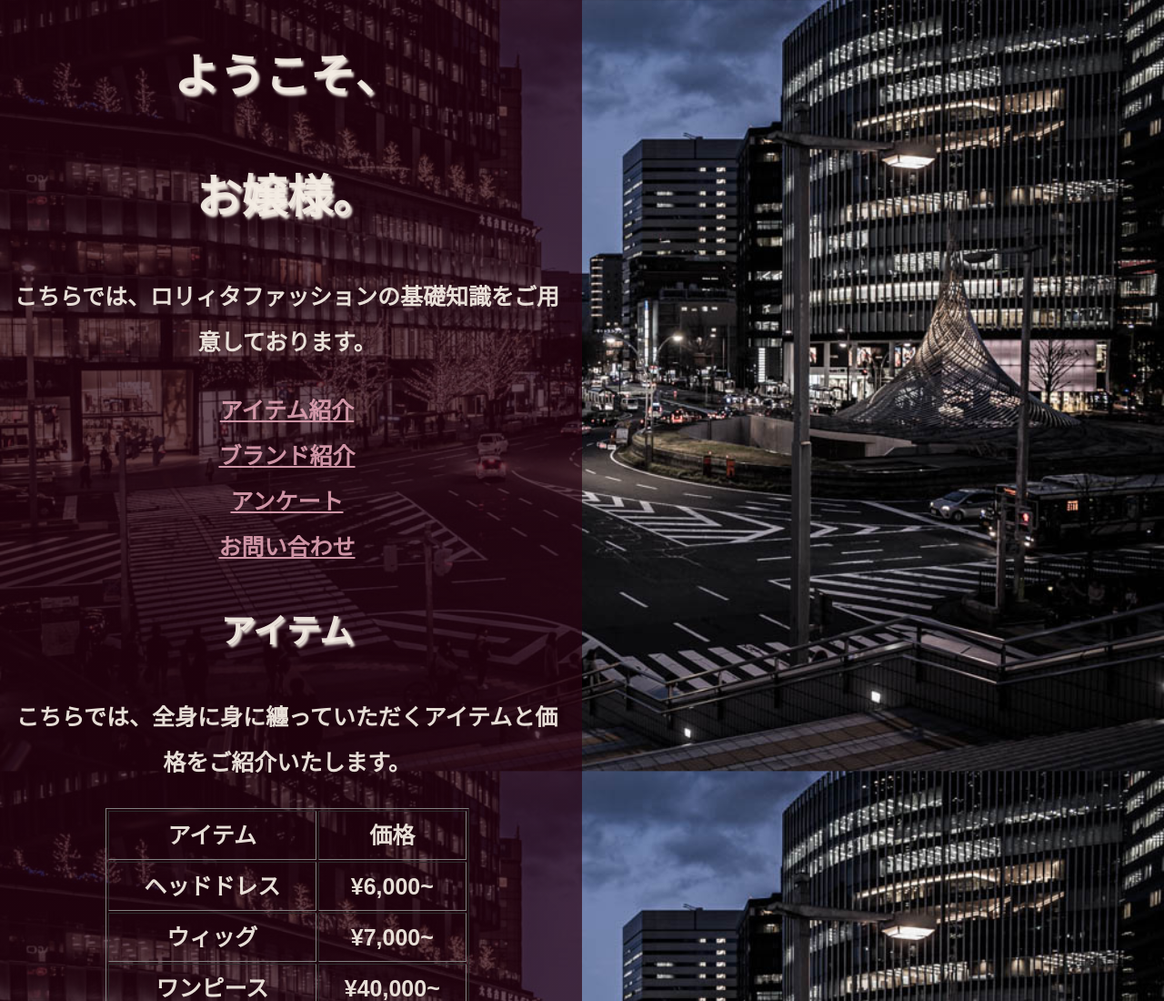
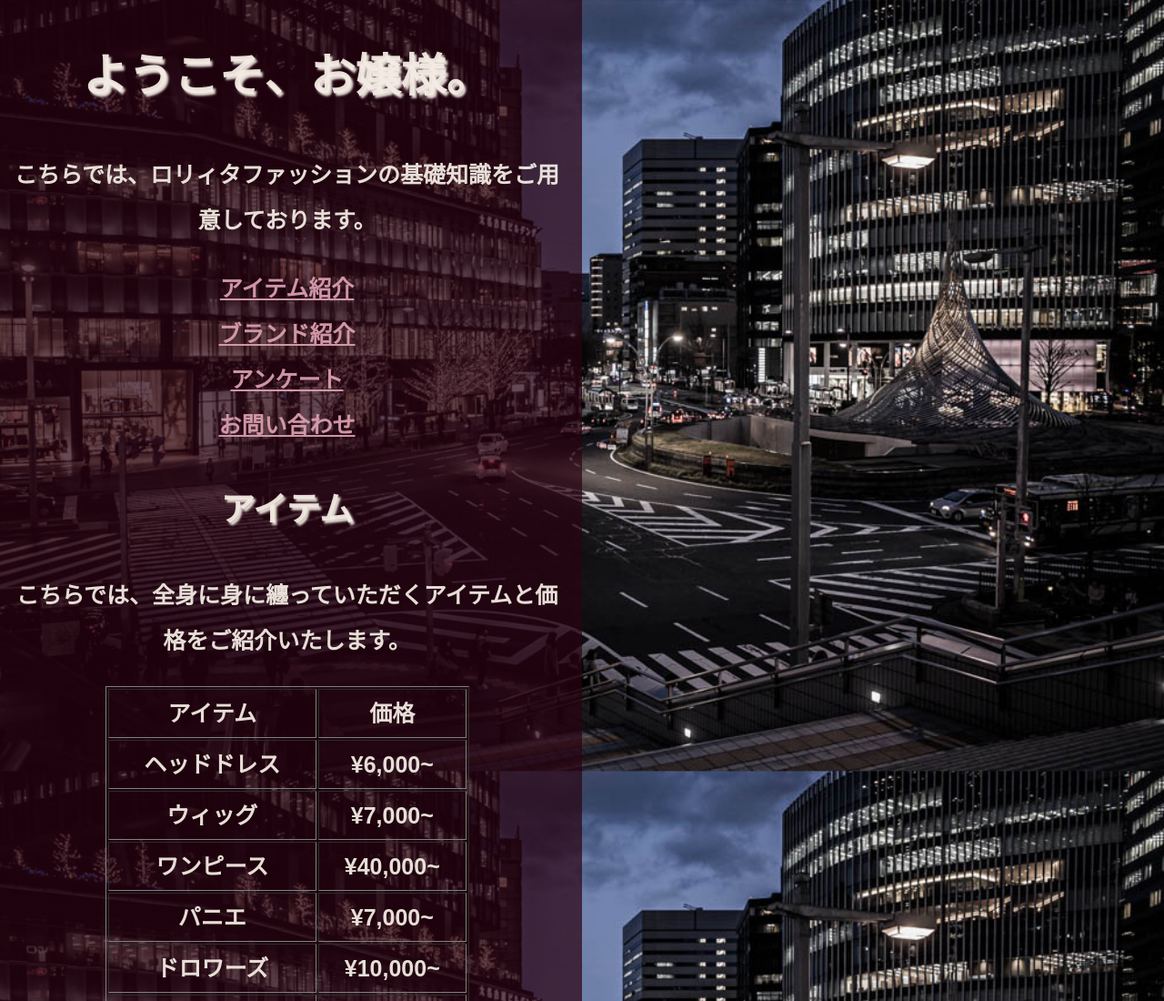
Before and after one commit to tsubaimochi-eater/lolita, a plain HTML site: page index.html in a window 1280 px wide. Shown: the top 1100 px of the page at 91% size. Drawn offline with Linux system fonts and the light colour scheme; a web font is replaced by a local one.

Commit message:
Update index.html

```diff
--- a/index.html
+++ b/index.html
@@ -13,8 +13,8 @@
 </head>
 <body>
     <header>
-        <h1>ようこそ、</h1>
-        <h1>お嬢様。</h1>
+        <h1>ようこそ、お嬢様。</h1>
+
 
         <p>こちらでは、ロリィタファッションの基礎知識をご用意しております。</p>
 
```
